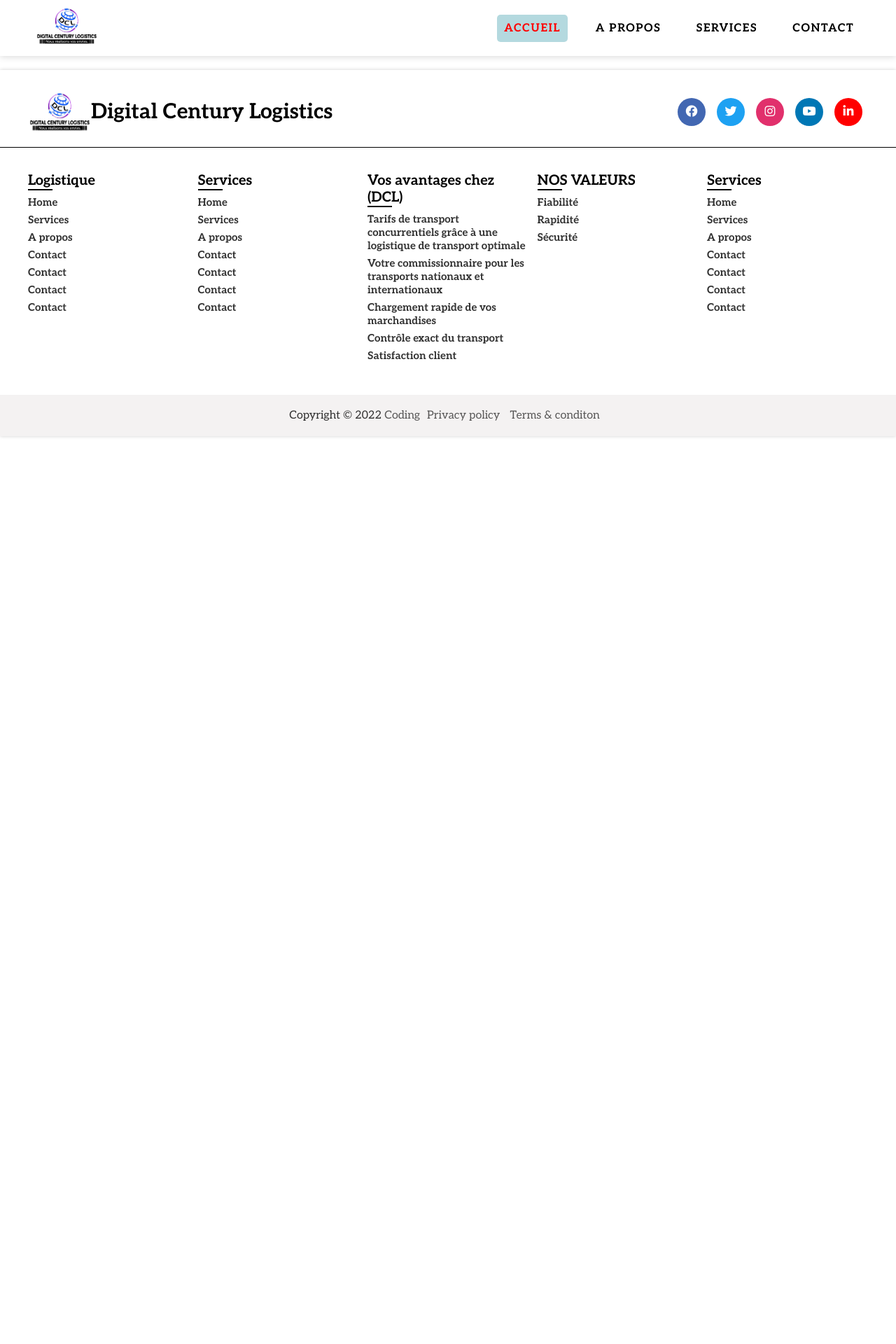
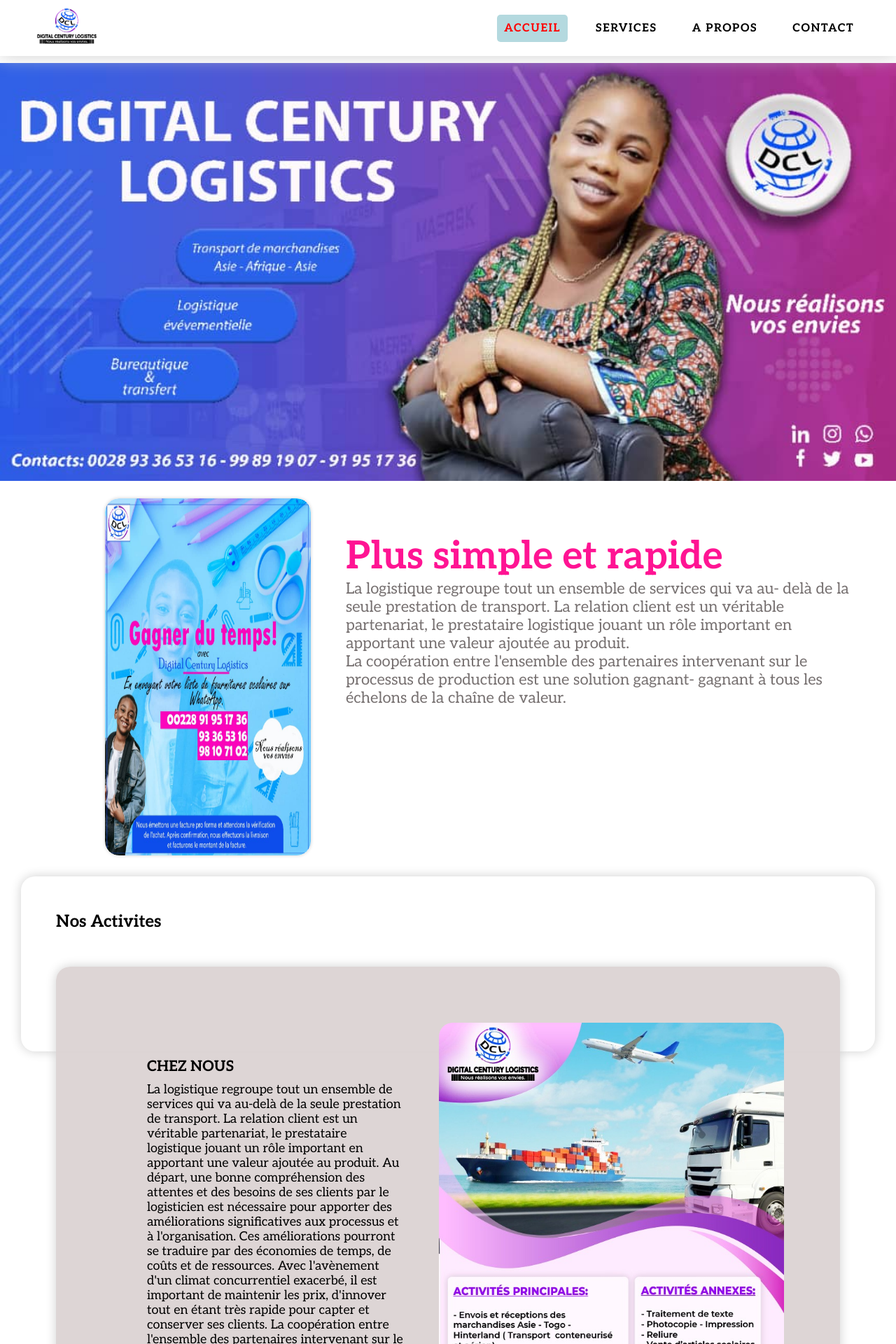
Before and after one commit to Djinoh/sitedcl, a PHP site: page / in a window 1280 px wide. Shown: the top 1920 px of the page at 70% size. Before the commit the page ends 625 px from the top, so only its background shows below. Run offline with PHP 8.4, Linux system fonts and the light colour scheme; some libraries are stand-ins or nearby versions; some web fonts are replaced.

Commit message:
a propos, personnel cle de DCL

```diff
--- a/css/styles.css
+++ b/css/styles.css
@@ -15,7 +15,7 @@ header{
     background-color: white;
     position: fixed;
     width: 100%;
-    box-shadow: 0 0 10px #D0D0D0;
+    box-shadow: 0 0 25px #D0D0D0;
 }
 
 .navbar{
@@ -124,20 +124,315 @@ nav ul li a:hover, nav ul li a.active{
      }
 }
 
-main{
-    height: 100px;
+/* ******************************** Main Styles ************************************ */
+
+main .detail{
+    margin-top: 90px;
+    width: 100%;
+    /* height: 800px; */
+    background-position: center;
+    background-repeat: no-repeat;
+    background-size: cover;
 }
+
+/* ************* Style section classe = service-gagne-temps */
+main .service-gagne-temps{
+    width: 100%;
+    height: 510px;
+    display: flex;
+    margin-top: 20px;
+    justify-content: space-between;
+
+}
+
+main .service-gagne-temps .image-container{
+    width: 75%;
+    height: 100%;
+    overflow: hidden;
+    margin-left: 150px;
+    border-radius: 20px;
+    background: white;
+    box-shadow: 0 0 5px 0 #D0D0D0;
+}
+
+main .service-gagne-temps .image-container img{
+    border-radius:  20px;
+    height: 100%;
+    width: 100%;
+    transition: transform .2s;
+}
+
+
+main .service-gagne-temps .image-container img:hover{
+    transform: scale(1.5) translate(30px);
+}
+
+.text{
+    margin: 50px;
+}
+
+.text h3{
+    font-size: 55px;
+    color: deeppink;
+    font-weight: 800;
+}
+
+.text span{
+    color: #777171;
+    font-size: 22px;
+}
+
+.nos-activites{
+    margin: 30px;
+    padding: 50px;
+    height: 250px;
+    border-radius: 20px;
+    box-shadow: 0 0 15px 0 #D0D0D0;
+}
+
+.container-activite{
+    display: flex;
+    margin-top: 50px;
+    height: 850px;
+    padding: 80px;
+    background: #dcd3d3f2;
+    border-radius: 20px;
+    opacity: 0.9999;
+    justify-content: space-between;
+    box-shadow: 0 0 15px 0 #D0D0D0;
+}
+
+.container-activite .detail-activite {
+    font-size: 20px;
+    padding: 40px;
+
+}
+
+.detail-activite h3{
+    margin-bottom: 10px;
+}
+
+.imgactivite img{
+    border-radius: 20px;
+    height: 100%;
+    background-position: center;
+    background-repeat: no-repeat;
+    background-size: cover;
+}
+
+.parallax {
+    background-image: url("../ressources/imagesAccueil/BeautyPlus1.jpg");
+    height: 700px;
+    margin-top: 800px;
+    /* L'effet de parallax */
+    background-attachment: fixed;
+    background-position: center;
+    background-repeat: no-repeat;
+    background-size: cover;
+  }
+
+  .parallax p{
+    height: 20px;
+  }
+
+  .parallax div{
+    display: flex;
+    width: 45%;
+    height: 45%;
+    margin-left: 50px;
+    margin-top: 150px;
+    background-color: white;
+    border-radius: 20px;
+    box-shadow: 0 0 15px 0 #D0D0D0;
+  }
+
+  .parallax .text-parallax{
+    font-size: 25px;
+    padding: 50px;
+  }
+
+  .propos{
+    background: url('../ressources/imagesAccueil/IMG.jpg');
+    background-position: center;
+    background-repeat: no-repeat;
+    background-size: 200%;
+    margin: 80px 0 0 400px;
+    width: 60%;
+    height: 850px;
+    border-radius: 20px;
+  }
+
+  .propos span{
+    display: flex;
+    flex-direction: column;
+    padding: 30px;
+    width: 45%;
+    height: 45%;
+    margin-left: 50px;
+    background-color: white;
+    border-radius: 20px;
+    box-shadow: 0 0 15px 0 #D0D0D0;
+  }
+
+  .propos h2{
+    margin-bottom: 10px;
+  }
+
+  .propos span:hover{
+    opacity: 0.7;
+    cursor: pointer;
+  }
+
+  .propos div{
+    height: 30px;
+  }
+
+  .container-team{
+    height: 550px;
+    width: 95%;
+    display: flex;
+    justify-content: space-between;
+    margin-top: 50px;
+    margin-left: 45px;
+    border-radius: 20px;
+    /* backdrop-filter: blur(0.5px); */
+    box-shadow: 0 0 15px 0 #D0D0D0;
+  }
+
+  .container-team .team{
+    width: 30%;
+    height: 450px;
+    margin: 40px 40px 0 40px;
+    border-radius: 20px;
+    box-shadow: 0 0 15px 0 #D0D0D0;;
+  }
+
+  .container-team .team img{
+    width: 100%;
+    height: 100%;
+    background-position: center;
+    background-repeat: no-repeat;
+    border-radius: 20px;
+    background-size: cover;
+  }
+/************************ Mobile styles accueil ********/
+  @media screen and (max-width: 1754px){
+    .propos span{
+        height: 65%;
+    }
+  }
+
+  @media screen and (max-width: 1324px){
+    .container-activite .detail-activite {
+        font-size: 18px;
+        padding: 50px;
+
+    }
+
+    .parallax .text-parallax{
+        font-size: 18px;
+        padding: 50px;
+      }
+  }
+
+  @media screen and (max-width: 1256px){
+    .propos span{
+        margin-top: 350px;
+        height: 54%;
+        width: 85%;
+
+    }
+
+    .propos{
+        background-position: center;
+        background-repeat: no-repeat;
+        background-size: 250%;
+        margin: 80px 0 0 300px;
+        width: 60%;
+        height: 850px;
+        border-radius: 20px;
+      }
+  }
+
+  @media screen and (max-width: 1180px){
+    .container-activite {
+        flex-direction: column;
+    }
+
+    .detail-activite{
+        display: none;
+    }
+
+    .imgactivite img{
+        width: 100%;
+        height: 650px;
+    }
+  }
+
+  @media screen and (max-width: 1030px) {
+    .image-container img{
+        border-radius:  20px;
+        height: 50px;
+        margin: 0;
+        padding: 0;
+
+    }
+
+    .image-container{
+        margin: 0;
+        padding: 0;
+    }
+
+    .text{
+        margin: 20px;
+    }
+
+    .text h3{
+        font-size: 45px;
+        color: deeppink;
+        font-weight: 800;
+    }
+
+    .text span{
+        color: #777171;
+        font-size: 18px;
+    }
+
+
+  }
+
+  @media screen and (max-width: 948px){
+    .service-gagne-temps{
+        background-position: center;
+        background-repeat: no-repeat;
+        background-size: cover;
+        flex-direction: column-reverse;
+
+
+    }
+
+    .service-gagne-temps img{
+        background-position: center;
+        margin-right: 90px;
+    }
+  }
+
+  @media screen and (max-width: 750px){
+
+  }
+
+
+
 
 /************************* Footer Styles  ***********************************/
 
 footer{
-    /* margin-top: 50px;  */
+    margin-top: 50px;
     width: 100%;
     bottom: 0;
     left: 0;
     background: white;
     box-shadow: 0 0 5px 0 #D0D0D0;
-
 }
 
 /* Le grand trait apres l'en-tete du footer  */
@@ -146,7 +441,7 @@ footer::before{
     content: '';
     position: absolute;
     left: 0;
-    top: 210px;
+    /* top: 665px; */
     height: 1px;
     width: 100%;
     background: #000000;
--- a/index.php
+++ b/index.php
@@ -14,10 +14,13 @@
 </head>
 <body>
     <!-- Header -->
-    <?php include_once('pages/header.php'); ?>
+    <?php require('pages/header.php'); ?>
 
     <!-- Main page of the site: Welcomme page -->
     <main>
+
+        <!-- Accueil page -->
+        <?php include_once('pages/accueil.php') ?>
 
     </main>
 
--- /dev/null
+++ b/pages/accueil.php
@@ -0,0 +1,84 @@
+
+
+<main class="content">
+    <section>
+        <img src="ressources/imagesAccueil/IMG1.jpg" class="detail">
+    </section>
+    <section class="service-gagne-temps">
+        <div class="image-container">
+            <img src="ressources/imagesAccueil/img-fourniture.jpg" alt="">
+        </div>
+        <div class="text">
+            <h3>Plus simple et rapide</h3>
+            <span>
+                La logistique regroupe tout un ensemble de services qui va au- delà de la seule prestation de transport.
+                La relation client est un véritable partenariat, le prestataire logistique jouant un rôle important en
+                apportant une valeur ajoutée au produit.<br>
+                La coopération entre l&#39;ensemble des
+                partenaires intervenant sur le processus de production est une solution gagnant- gagnant à tous les
+                échelons de la chaîne de valeur.
+
+            </span>
+        </div>
+    </section>
+
+    <section class="nos-activites" id="service" >
+        <h2>Nos Activites</h2>
+        <div class="container-activite">
+            <div class="detail-activite">
+                <h3>CHEZ NOUS</h3>
+                <span>La logistique regroupe tout un ensemble de services qui va au-delà de la seule prestation de transport.
+                    La relation client est un véritable partenariat, le prestataire logistique jouant un rôle important en
+                    apportant une valeur ajoutée au produit.
+                    Au départ, une bonne compréhension des attentes et des besoins de ses clients par le logisticien est
+                    nécessaire pour apporter des améliorations significatives aux processus et à l&#39;organisation. Ces
+                    améliorations pourront se traduire par des économies de temps, de coûts et de ressources.
+                    Avec l&#39;avènement d&#39;un climat concurrentiel exacerbé, il est important de maintenir les prix, d&#39;innover
+                    tout en étant très rapide pour capter et conserver ses clients. La coopération entre l&#39;ensemble des
+                    partenaires intervenant sur le processus de production est une solution gagnant- gagnant à tous les
+                    échelons de la chaîne de valeur.
+                </span>
+            </div>
+            <div class="imgactivite">
+                <img src="ressources/imagesAccueil/img-activites.jpeg" alt="" class="image-activite">
+            </div>
+        </div>
+    </section>
+
+    <section class="parallax">
+        <p></p>
+        <div>
+            <span class="text-parallax">
+                Avec DCL, vous avez à vos côtés un partenaire pour tous les différents pays vous proposant des
+                standards très élevés en matière de qualité, de sécurité et d&#39;environnement. Vous profitez des solutions
+                innovantes en transport intermodal et également d&#39;un support personnel et compétent.
+            </span>
+        </div>
+    </section>
+
+    <section class="propos" id="propos">
+        <div></div>
+        <span>
+            <h2>Notre vision</h2>
+            La logistique regroupe tout un ensemble de services qui va au- delà de la seule prestation de transport.
+            La relation client est un véritable partenariat, le prestataire logistique jouant un rôle important en
+            apportant une valeur ajoutée au produit.
+            Au départ, une bonne compréhension des attentes et des besoins de ses clients par le logisticien est
+            nécessaire pour apporter des améliorations significatives aux processus et à l&#39;organisation. Ces
+            améliorations pourront se traduire par des économies de temps, de coûts et de ressources.
+            Avec l&#39;avènement d&#39;un climat concurrentiel exacerbé, il est important de maintenir les prix, d&#39;innover
+            tout en étant très rapide pour capter et conserver ses clients. La coopération entre l&#39;ensemble des
+            partenaires intervenant sur le processus de production est une solution gagnant- gagnant à tous les
+            échelons de la chaîne de valeur.
+        </span>
+    </section>
+
+    <section class="container-team">
+        <div class="team"><img src="ressources/team-Images/DSC_9023.JPG" alt=""></div>
+        <div class="team"><img src="ressources/team-Images/IMG6.jpeg" alt=""></div>
+        <div class="team">
+            <img src="ressources/team-Images/IMG01.jpg" alt="">
+        </div>
+    </section>
+
+</main>
--- a/pages/header.php
+++ b/pages/header.php
@@ -5,7 +5,6 @@
     <link rel="icon" href="ressources/logo/WhatsApp Image 2022-07-20 at 13.19.18.jpeg">
     <meta http-equiv="X-UA-Compatible" content="IE=edge">
     <meta name="viewport" content="width=device-width, initial-scale=1.0">
-    <link rel="stylesheet" href="css/style.css">
 
 </head>
 <body>
@@ -13,18 +12,18 @@
     <header>
         <nav class="navbar">
             <a href="#"><img src="ressources/logo/WhatsApp Image 2022-07-20 at 13.19.18.jpeg" alt="logo"></a>
-            <ul class="nav-menu">
-                <li class="nav-item">
-                    <a href="index.php" class="active">ACCUEIL</a>
+            <ul class="nav-menu" id="nav-menu">
+                <li class="nav-item" >
+                    <a href="#" class="btn active">ACCUEIL</a>
                 </li>
                 <li class="nav-item">
-                    <a href="#" class="nav-link">A PROPOS</a>
+                    <a href="#service" class="btn nav-link">SERVICES</a>
                 </li>
                 <li class="nav-item">
-                    <a href="#" class="nav-link">SERVICES</a>
+                    <a href="#propos" class="btn nav-link">A PROPOS</a>
                 </li>
                 <li class="nav-item">
-                    <a href="#" class="nav-link">CONTACT</a>
+                    <a href="#contact" class="btn nav-link">CONTACT</a>
                 </li>
             </ul>
             <i class="fa-solid fa-bars"></i>
```
Also changed, not shown: js/script.js (+11 -0 lines), ressources/imagesAccueil/BeautyPlus.jpg (added), ressources/imagesAccueil/BeautyPlus1.jpg (added), ressources/imagesAccueil/IMG-20220920-WA0000.jpg (added), ressources/imagesAccueil/IMG1.jpg (added), ressources/imagesAccueil/IMG2.jpg (added), ressources/imagesAccueil/IMG3.jpg (added), ressources/imagesAccueil/img-activites.jpeg (added), ressources/imagesAccueil/img-fourniture.jpg (added), ressources/team-Images/DSC_9023.JPG (added), ressources/team-Images/IMG01.jpg (added), ressources/team-Images/IMG6.jpeg (added), 1 other file.
